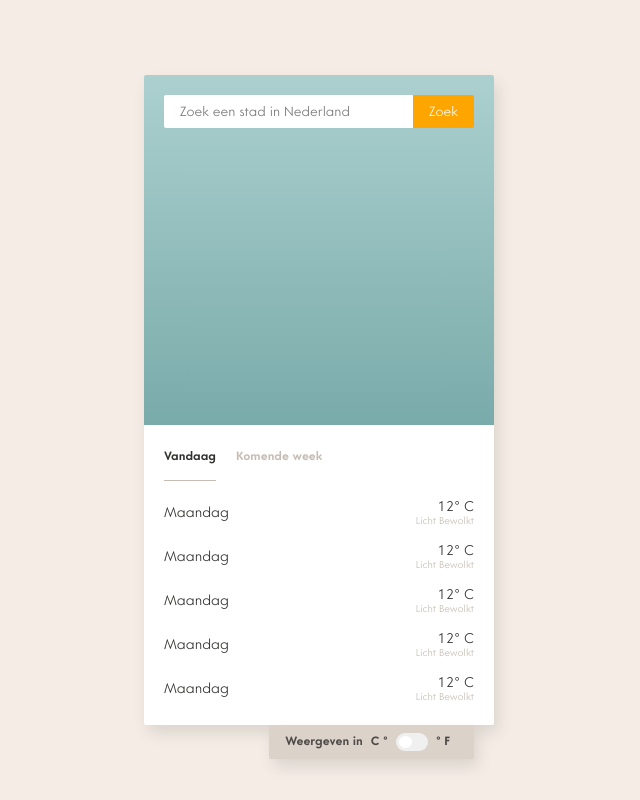
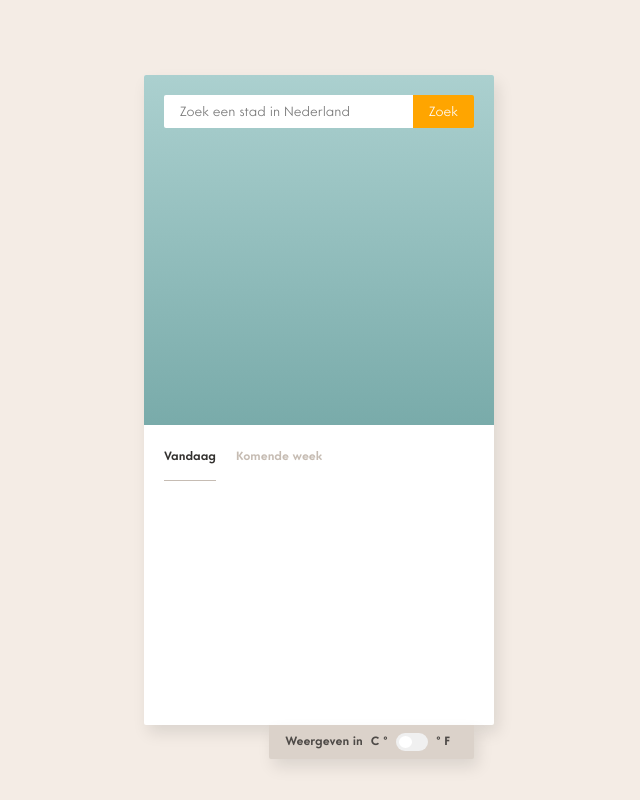
Before and after one commit to danielle076/weatherapp_react, a React (Create React App) app: page / in a window 1280 px wide. Shown: the whole page, without its empty margins (321-961 px from the left). Built offline with nearby package versions, Linux system fonts and the light colour scheme.

Commit message:
data iteratie

```diff
--- a/src/App.js
+++ b/src/App.js
@@ -6,7 +6,7 @@ import MetricSlider from './components/metricSlider/MetricSlider';
 import ForecastTab from './pages/forecastTab/ForecastTab';
 import './App.css';
 
-const apiKey = "8ede14718d39d8e9ca1aacb5a13cfde7";
+const apiKey = "";
 
 function App() {
     const [weatherData, setWeatherData] = useState(null);
--- a/src/pages/forecastTab/ForecastTab.js
+++ b/src/pages/forecastTab/ForecastTab.js
@@ -1,15 +1,22 @@
 import React, { useEffect, useState } from 'react';
+import './ForecastTab.css';
 import axios from 'axios';
-import './ForecastTab.css';
+
+const apiKey = "";
 
 function ForecastTab({ coordinates }) {
     const [forecasts, setForecasts] = useState(null);
+
+    function createDateString(timestamp) {
+        const day = new Date(timestamp * 1000);
+        return day.toLocaleDateString('nl-NL', { weekday: 'long' });
+    }
 
     useEffect(() => {
         async function fetchData() {
             try {
                 const result = await axios.get(`https://api.openweathermap.org/data/2.5/onecall?lat=${coordinates?.lat}&lon=${coordinates?.lon}&exclude=minutely,current,hourly&appid=${apiKey}&lang=nl`);
-                setForecasts(result.data);
+                setForecasts(result.data.daily.slice(1, 6));
             } catch (e) {
                 console.error(e);
             }
@@ -23,82 +30,25 @@ function ForecastTab({ coordinates }) {
 
     return (
         <div className="tab-wrapper">
-            <article className="forecast-day">
+            {forecasts && forecasts.map((forecast) => {
+                return (
+                    <article className="forecast-day" key={forecast.dt}>
                         <p className="day-description">
-                    Maandag
+                            {createDateString(forecast.dt)}
                         </p>
-
                         <section className="forecast-weather">
               <span>
-              12&deg; C
+                {forecast.temp.day}
               </span>
                             <span className="weather-description">
-              Licht Bewolkt
+                {forecast.weather[0].description}
               </span>
                         </section>
                     </article>
-
-            <article className="forecast-day">
-                <p className="day-description">
-                    Maandag
-                </p>
-
-                <section className="forecast-weather">
-            <span>
-              12&deg; C
-            </span>
-                    <span className="weather-description">
-              Licht Bewolkt
-            </span>
-                </section>
-            </article>
-
-            <article className="forecast-day">
-                <p className="day-description">
-                    Maandag
-                </p>
-
-                <section className="forecast-weather">
-            <span>
-              12&deg; C
-            </span>
-                    <span className="weather-description">
-              Licht Bewolkt
-            </span>
-                </section>
-            </article>
-
-            <article className="forecast-day">
-                <p className="day-description">
-                    Maandag
-                </p>
-
-                <section className="forecast-weather">
-            <span>
-              12&deg; C
-            </span>
-                    <span className="weather-description">
-              Licht Bewolkt
-            </span>
-                </section>
-            </article>
-
-            <article className="forecast-day">
-                <p className="day-description">
-                    Maandag
-                </p>
-
-                <section className="forecast-weather">
-            <span>
-              12&deg; C
-            </span>
-                    <span className="weather-description">
-              Licht Bewolkt
-            </span>
-                </section>
-            </article>
+                )
+            })}
         </div>
     );
-};
+}
 
 export default ForecastTab;
```
Lines whose indentation alone changed are shown as unchanged.
